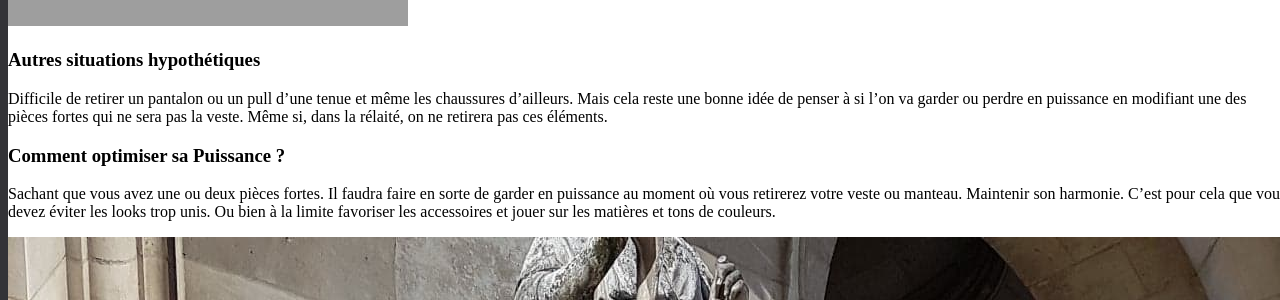
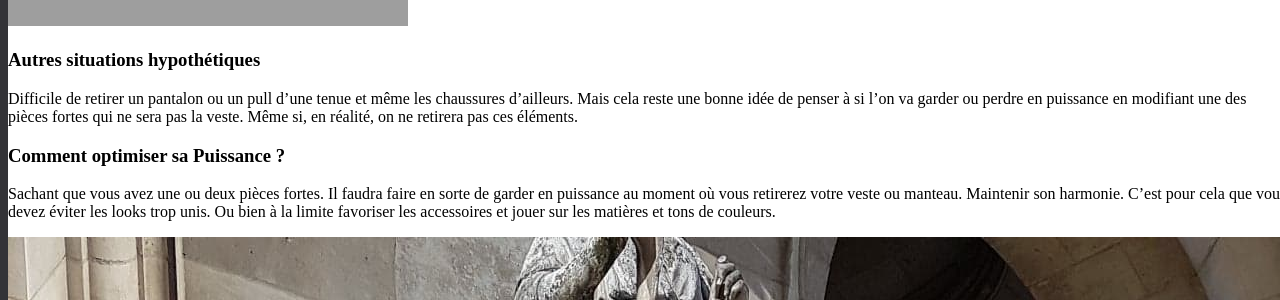
Before and after one commit to darkh2/darkh2.github.io, a Jekyll site: the page built from _posts/2018-12-09-La-Puissance-du-Style.md, in a window 1280 px wide and 900 px high, scrolled down 4682 px. Shown: the part 170-470 px from the top of the window. Built offline with Jekyll 4.4.1, drawn with Linux system fonts in a browser that asks for light colours; comment, search, counter and statistics services are not loaded.

Commit message:
Update 2018-12-09-La-Puissance-du-Style.md

```diff
--- a/_posts/2018-12-09-La-Puissance-du-Style.md
+++ b/_posts/2018-12-09-La-Puissance-du-Style.md
@@ -62,7 +62,7 @@ On a donc ici une perte de Puissance constatée, mais limitée grâce aux access
 
 ### Autres situations hypothétiques
 
-Difficile de retirer un pantalon ou un pull d'une tenue et même les chaussures d'ailleurs. Mais cela reste une bonne idée de penser à si l'on va garder ou perdre en puissance en modifiant une des pièces fortes qui ne sera pas la veste. Même si, dans la rélaité, on ne retirera pas ces éléments.
+Difficile de retirer un pantalon ou un pull d'une tenue et même les chaussures d'ailleurs. Mais cela reste une bonne idée de penser à si l'on va garder ou perdre en puissance en modifiant une des pièces fortes qui ne sera pas la veste. Même si, en réalité, on ne retirera pas ces éléments.
 
 ### Comment optimiser sa Puissance ?
 
```
